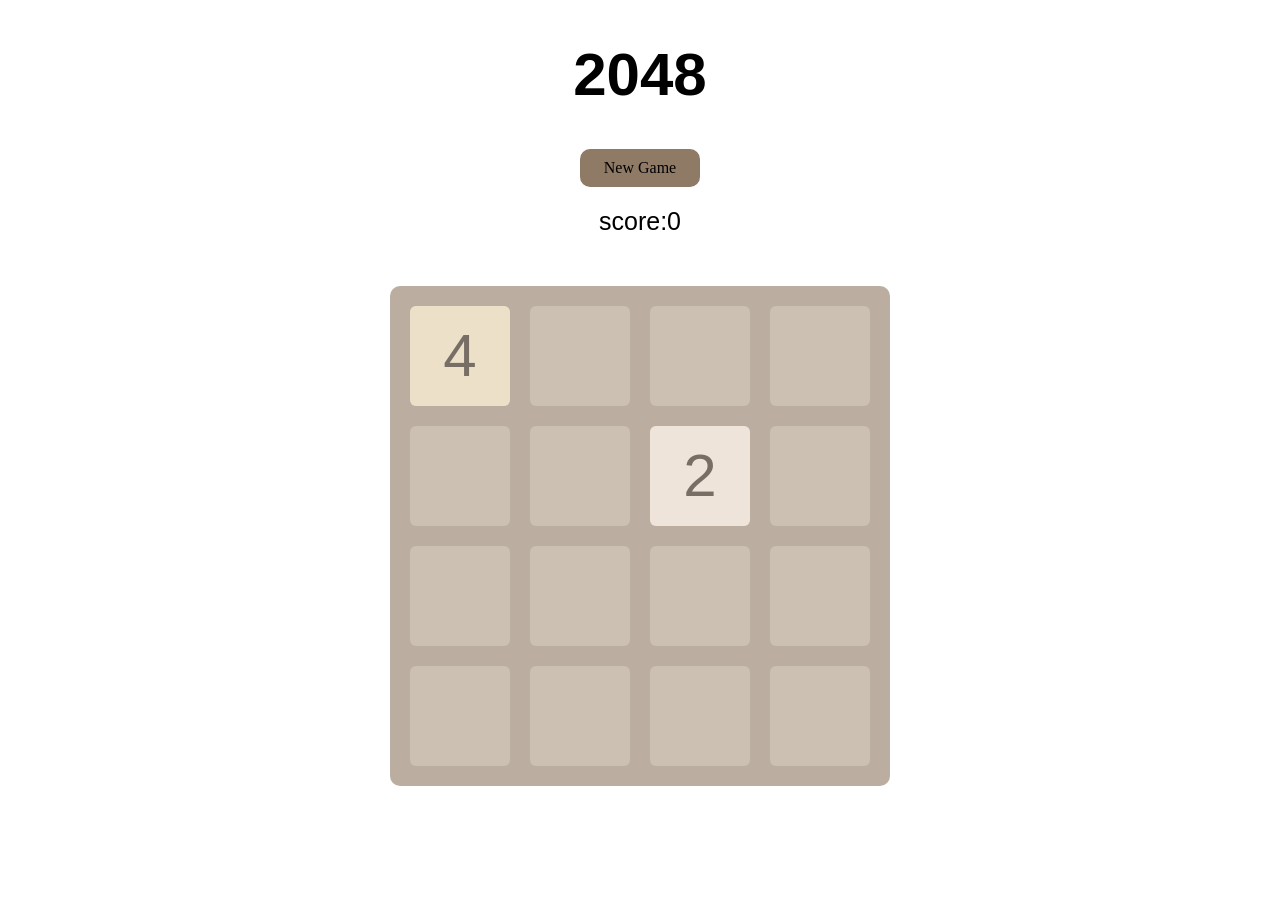
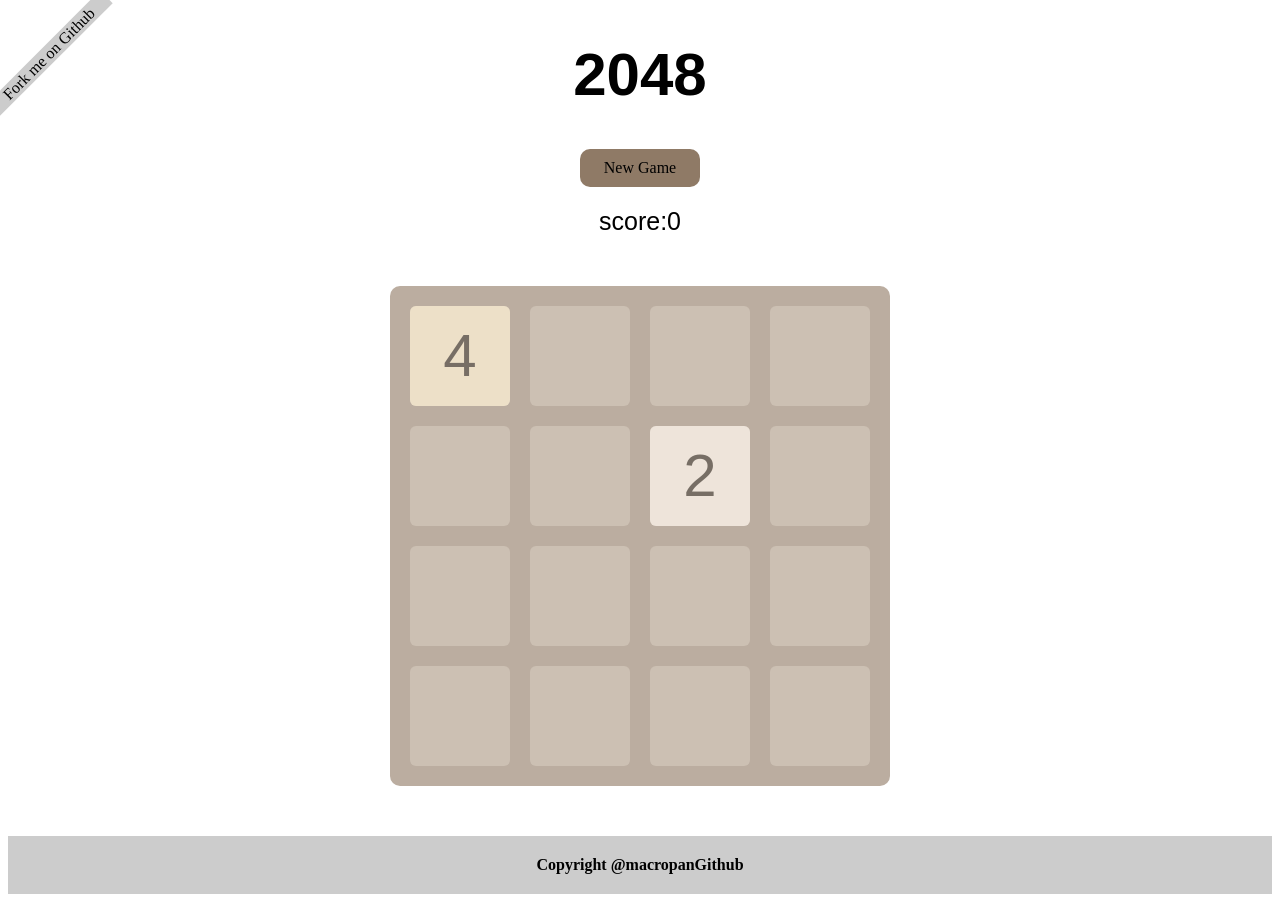
Before and after one commit to smallmacro/2048, a plain HTML site: page index.html in a window 1280 px wide. Before the commit the page ends 836 px from the top, so only its background shows below. Drawn offline with Linux system fonts and the light colour scheme.

Commit message:
update 2048

```diff
--- a/CSS/2048.css
+++ b/CSS/2048.css
@@ -3,6 +3,19 @@ header {
 	text-align: center;
 	width: 500px;
 	margin: 0 auto;
+}
+.rotate {
+	float: left;
+	margin: 5px 0 0 -40px;
+	background-color: #ccc;
+	padding: 0 20px;
+	transform:rotate(-45deg);
+	-ms-transform:rotate(-45deg); /* IE 9 */
+	-webkit-transform:rotate(-45deg); /* Opera, Chrome, and Safari */
+}
+a,a:hover {
+	text-decoration: none;
+	color: #000;
 }
 header h1 {
 	font-family: Arial;
@@ -51,3 +64,12 @@ div#grid-container{
 	text-align: center;
 	position: absolute;
 }
+footer {
+	background-color: #ccc;
+	border-top-style: 1px solid #ccb;
+	font-weight: bold;
+}
+footer p{
+	text-align: center;
+	padding: 20px;
+}
--- /dev/null
+++ b/CSS/reset.css
@@ -0,0 +1,26 @@
+/* MQQWEB CSS Reset v1.1 2009-08-11 */
+html, body, div, span, applet, object, iframe,
+h1, h2, h3, h4, h5, h6, p, blockquote, pre,
+a, abbr, acronym, address, big, cite, code,
+del, dfn, em, font, img, ins, kbd, q, s, samp,
+small, strike, strong, sub, sup, tt, var,
+b, u, i, center,
+dl, dt, dd, ol, ul, li,
+fieldset, form, label, legend,
+table, caption, tbody, tfoot, thead, tr, th, td
+{ margin:0; padding:0; border:0; outline:0; font-size:100%; vertical-align:baseline;}
+body{ line-height:1;}
+ol, ul{ list-style:none;}
+blockquote, q{quotes:none;}
+blockquote:before, blockquote:after,
+q:before, q:after{ content:''; content:none;}
+
+:focus{ outline:0;}
+
+ins{ text-decoration:none;}
+del{ text-decoration:line-through;}
+
+table{ border-collapse:collapse; border-spacing:0;}
+
+/* Globe Font Control */
+body, table, input, textarea, button, select{ font-family:Tahoma,'simsun'; font-size:12px;}
--- a/index.html
+++ b/index.html
@@ -1,14 +1,18 @@
 <!DOCTYPE html>
-<html>
+<html lang="en">
 <head>
+	<meta charset="UTF-8">
+	<meta name="viewport" content="width=device-width, initial-scale=1.0, maximum-scale=1.0, user-scalable=0">
+	<meta name="author" name="macropan">
+	<meta name="description" content="2048 game by macropan">
+	<meta name="keywords" content="2048游戏 移动的2048">
 	<title>2048</title>
+	<meta media="screen">
+	<!-- <link rel="stylesheet" href="CSS/reset.css"> -->
 	<link rel="stylesheet" type="text/css" href="CSS/2048.css">
-	<script type="text/javascript" src="JS/jquery-2.0.3.min.js"></script>
-	<script type="text/javascript" src="JS/support2048.js"></script>
-	<script type="text/javascript" src="JS/showAnimation2048.js"></script>
-	<script type="text/javascript" src="JS/main2048.js"></script>
 </head>
 <body>
+	<p><a class="rotate" href="http://github.com/smallmacro/2048">Fork me on Github</a></p>
 	<header>
 		<h1>2048</h1>
 		<a href="javascript:newGame()" id="newGameButton">New Game</a>
@@ -32,6 +36,12 @@
 		<div class="grid-ceil" id="grid-ceil-3-2"></div>
 		<div class="grid-ceil" id="grid-ceil-3-3"></div>
 	</div>
-
+	<footer>
+		<p>Copyright @macropan<a href="http://github.com/smallmacro">Github</a></p>
+	</footer>
+	<script type="text/javascript" src="JS/jquery-2.0.3.min.js"></script>
+	<script type="text/javascript" src="JS/support2048.js"></script>
+	<script type="text/javascript" src="JS/showAnimation2048.js"></script>
+	<script type="text/javascript" src="JS/main2048.js"></script>
 </body>
 </html>
```
